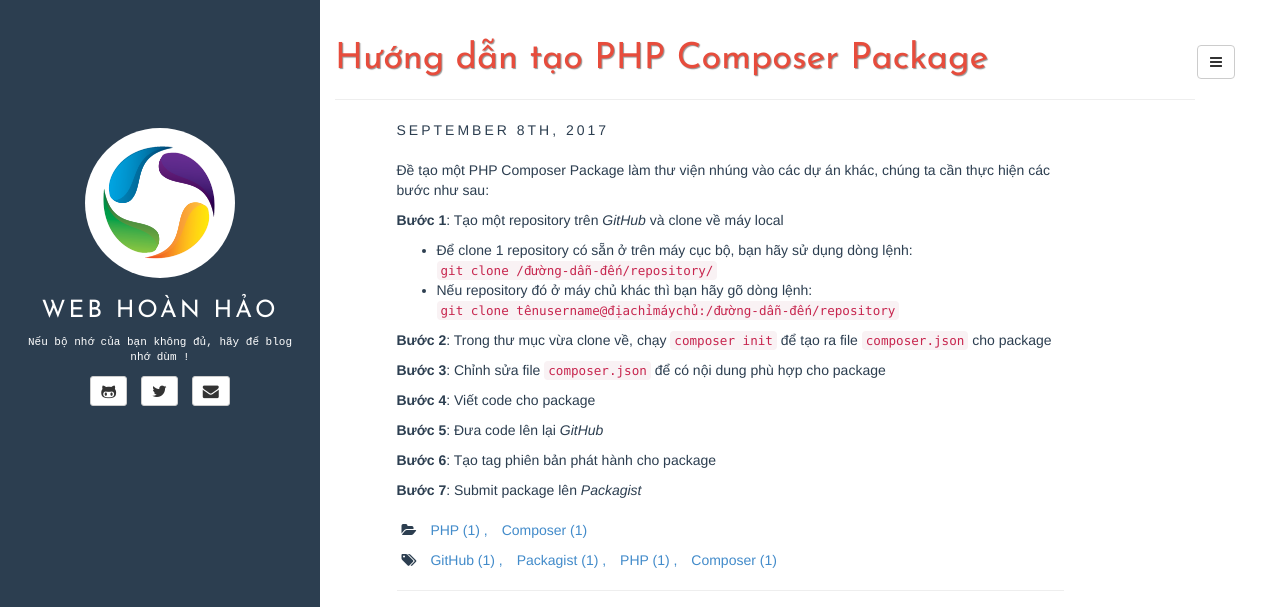
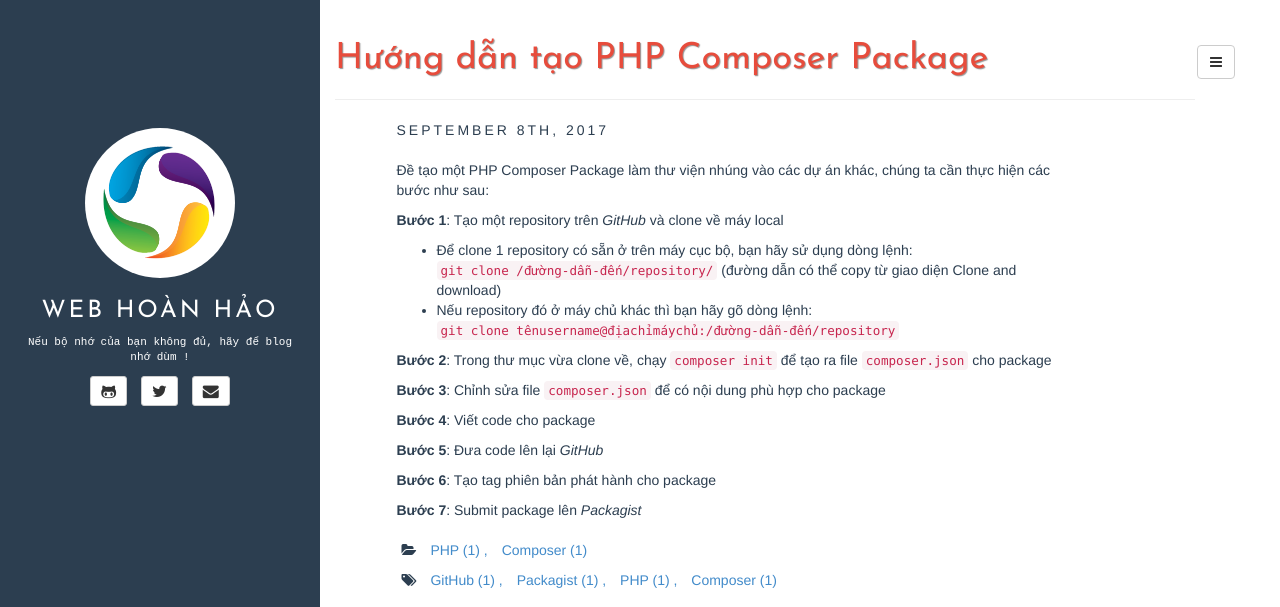
Before and after one commit to webhoanhao/webhoanhao.github.io, a Jekyll site: the page built from _posts/2017-09-08-huong-dan-tao-php-composer-package.md, in a window 1280 px wide and 1010 px high, cut to the strip 0-607 px from the top of the window. Built offline with Jekyll 4.4.1, drawn with Linux system fonts in a browser that asks for light colours; comment, search, counter and statistics services are not loaded.

Commit message:
Update 2017-09-08-huong-dan-tao-php-composer-package.md

```diff
--- a/_posts/2017-09-08-huong-dan-tao-php-composer-package.md
+++ b/_posts/2017-09-08-huong-dan-tao-php-composer-package.md
@@ -12,7 +12,7 @@ comments: true
 **Bước 1**: Tạo một repository trên *GitHub* và clone về máy local
 
 
-- Để clone 1 repository có sẵn ở trên máy cục bộ, bạn hãy sử dụng dòng lệnh: `git clone /đường-dẫn-đến/repository/`
+- Để clone 1 repository có sẵn ở trên máy cục bộ, bạn hãy sử dụng dòng lệnh: `git clone /đường-dẫn-đến/repository/` (đường dẫn có thể copy từ giao diện Clone and download)
 - Nếu repository đó ở máy chủ khác thì bạn hãy gõ dòng lệnh: `git clone tênusername@địachỉmáychủ:/đường-dẫn-đến/repository`
 
 
```
